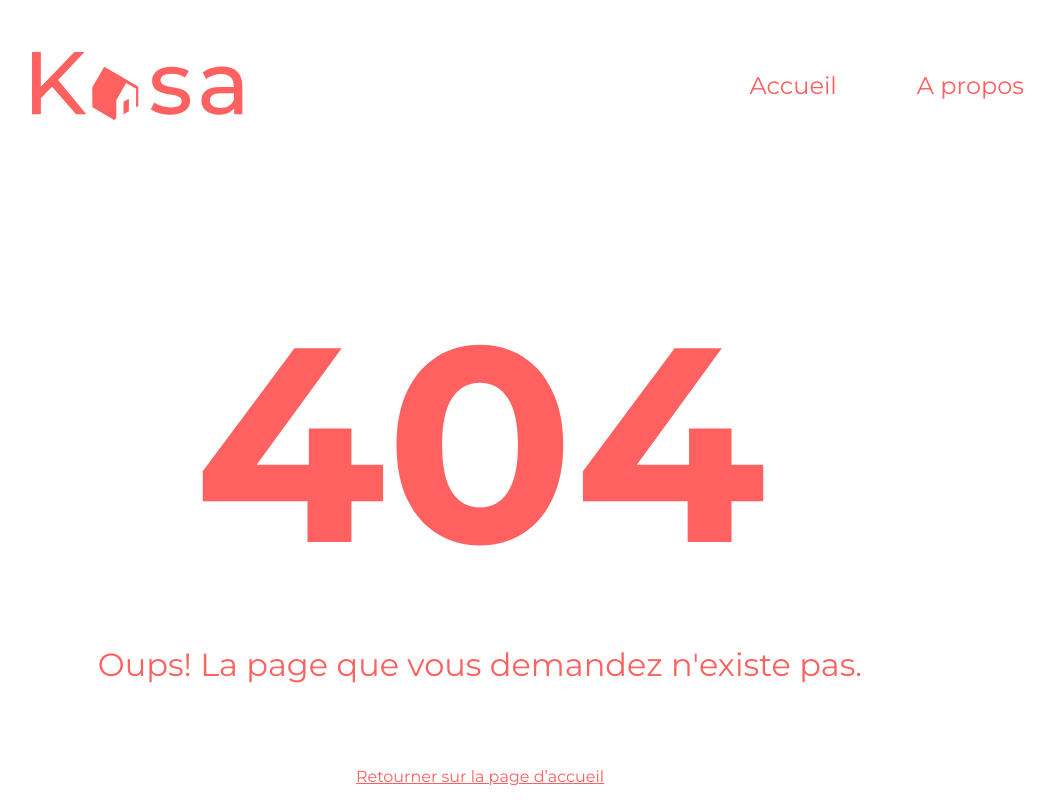
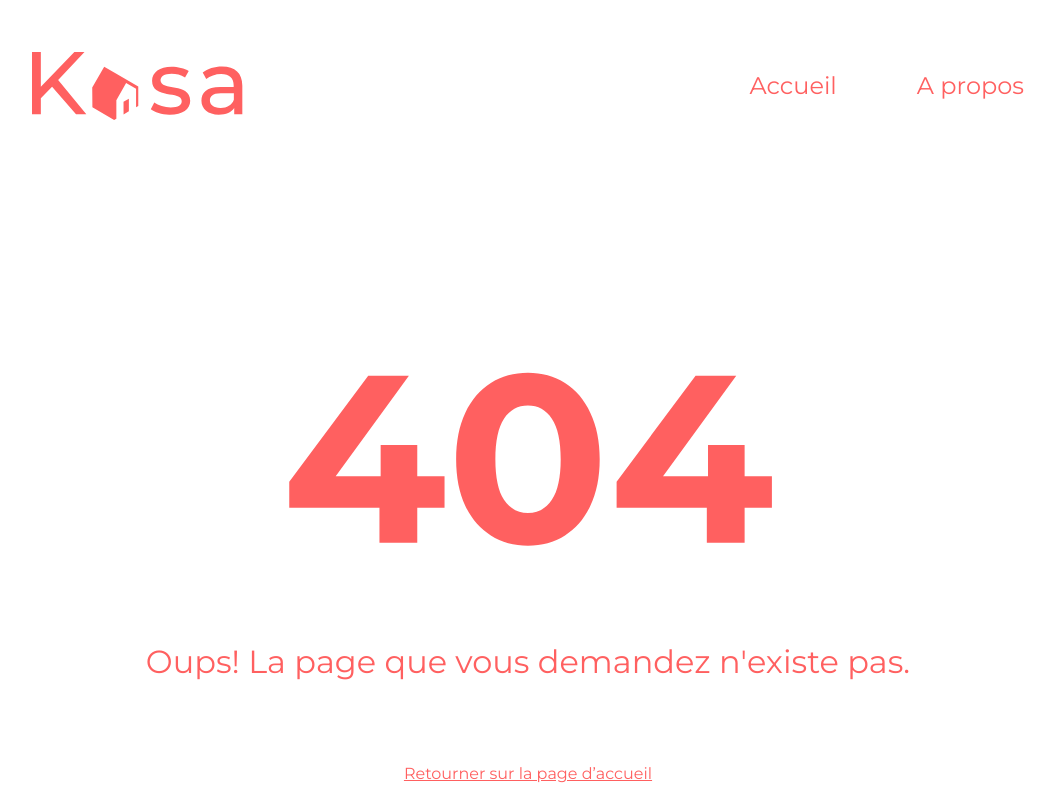
Before and after one commit to loumorganrene/Kasa, a React (Create React App) app: page /housing/1 in a window 1280 px wide. Shown: the top 800 px of the page, without its empty margins (112-1167 px from the left). Built offline with nearby package versions, Linux system fonts and the light colour scheme.

Commit message:
Responsiv correction

```diff
--- a/src/styles/Error.css
+++ b/src/styles/Error.css
@@ -26,6 +26,10 @@
 }
 
 @media (min-width: 1091px) {
+    .errorMsg {
+            margin: 2rem 8rem;
+    }
+
     .errorMsg img {
         margin: 10rem 0 5rem;
     }
```
